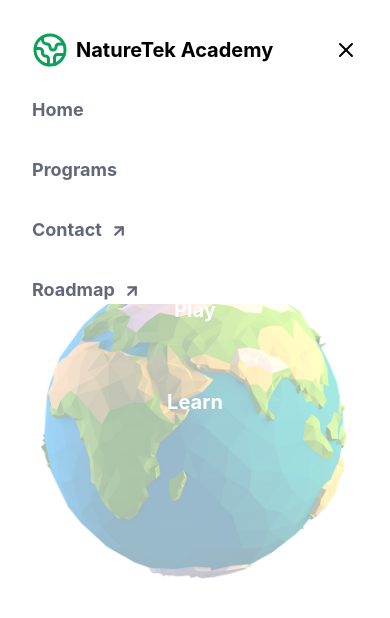
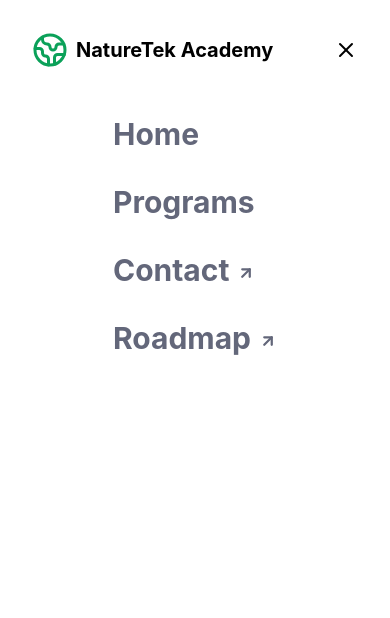
Before and after one commit to siegan-g/mega-2025-hackathon, a React (Vite) app in the folder app/: page / in a window 390 px wide. Both pictures are taken after a click on the button 346 px from the left and 50 px from the top of the page. Shown: the top 618 px of the page. Built offline with nearby package versions, Linux system fonts and the light colour scheme.

Commit message:
Fixed navbar height

```diff
--- a/app/src/components/Navbar.jsx
+++ b/app/src/components/Navbar.jsx
@@ -42,8 +42,8 @@ const Navbar = () => {
           {isOpen ? <X size={24} /> : <Menu size={24} />}
         </button>
         {isOpen && (
-          <div className="absolute top-24 left-0 w-full">
-            <ul className="px-8 flex flex-col gap-8 font-bold text-lg text-[#63677A]  z-20 h-full bg-white">
+          <div className="flex justify-center w-screen absolute top-24 left-0 w-full h-screen bg-white z-20">
+            <ul className="px-8 py-5 flex flex-col gap-8 font-bold text-3xl text-[#63677A]">
               {links.map((link) => (
                 <NavbarItem
                   key={link.name}
```
